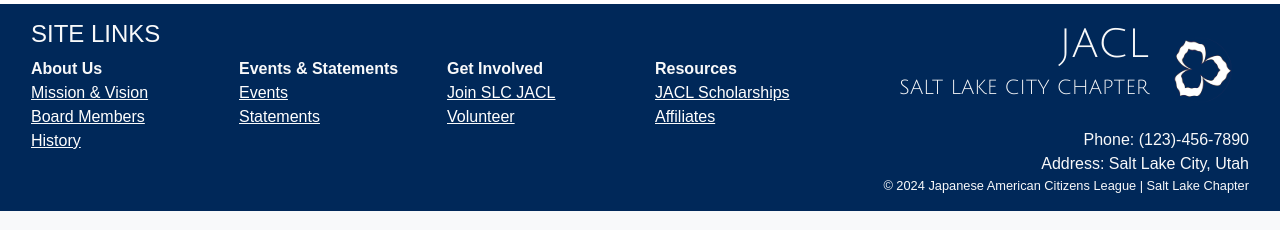
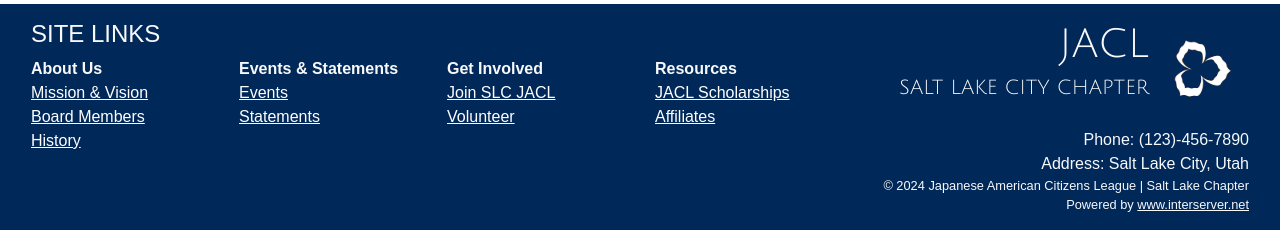
Before and after one commit to cmpt375-2024spring/client-project-jacl, a Django app: page /board/ in a window 1280 px wide; the page is wider, and only the part inside the window is pictured. Shown: the part 882-1112 px from the top of that part. Run offline with Django 5.2, Linux system fonts and the light colour scheme; some libraries are stand-ins or nearby versions; some web fonts are replaced.

Commit message:
add powered by interserver line

```diff
--- a/app/templates/app/footer.html
+++ b/app/templates/app/footer.html
@@ -32,7 +32,8 @@
         <div class="mt-2 ml-3 text-right">
             Phone: (123)-456-7890 <br>
             Address: Salt Lake City, Utah <br>
-            <small class="font-weight-lighter">&copy; 2024 Japanese American Citizens League | Salt Lake Chapter</small>
+            <small class="font-weight-lighter">&copy; 2024 Japanese American Citizens League | Salt Lake Chapter</small><br>
+            <small class="font-weight-lighter">Powered by <u><a class="text-light" href="https://www.interserver.net">www.interserver.net</a></u></small>
         </div>
     </div>
 </footer>
```
